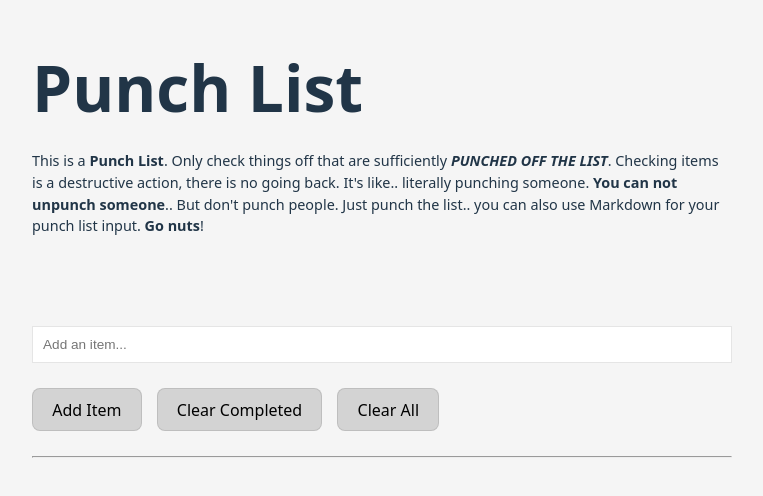
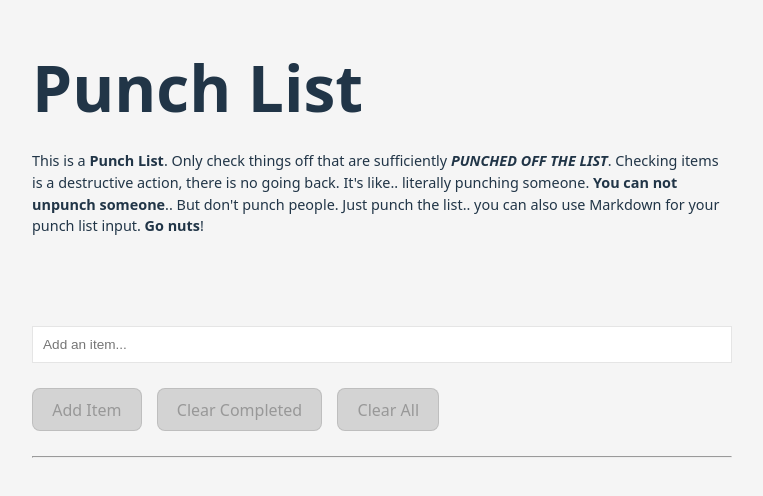
Before and after one commit to theimpossibleleap/punch-list, a React (Vite) app: page / in a window 1280 px wide. Shown: the top 496 px of the page, without its empty margins (258-1021 px from the left). Built offline with nearby package versions, Linux system fonts and the light colour scheme.

Commit message:
Disables buttons if not able to be used

```diff
--- a/src/App.jsx
+++ b/src/App.jsx
@@ -60,13 +60,13 @@ function App() {
           >
           </input>
           <div className='buttonContainer'>
-          <button className='button' onClick={handleAdd} tabIndex={0}>
+          <button className='button' onClick={handleAdd} tabIndex={0} {...{disabled: !inputItem}}>
             Add Item
           </button>
-          <button className='button' onClick={handleClearComplete} tabIndex={0}>
+          <button className='button' onClick={handleClearComplete} tabIndex={0} {...{disabled: !completed.length}}>
             Clear Completed
           </button>
-          <button className='button' onClick={handleClear} tabIndex={0}>
+          <button className='button' onClick={handleClear} tabIndex={0} {...{disabled: !list.length}}>
             Clear All
           </button>
         </div>
```
